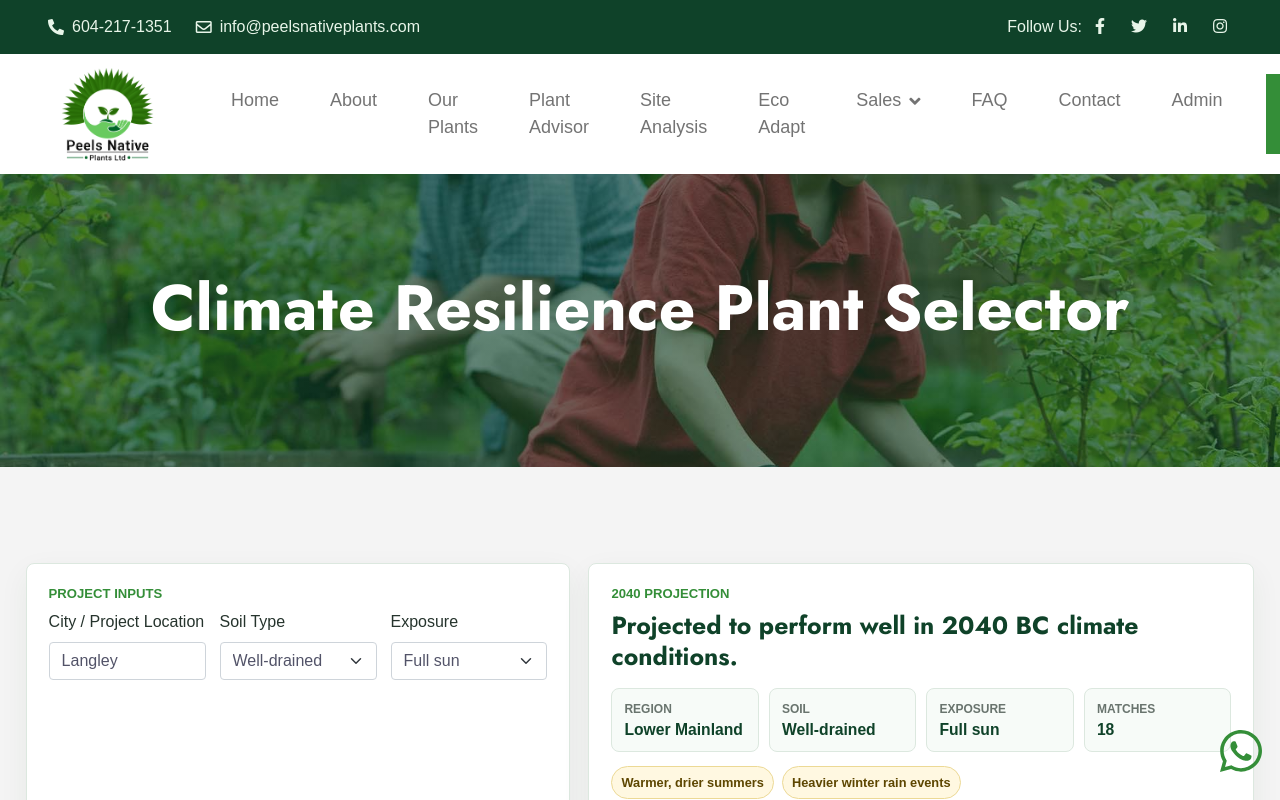
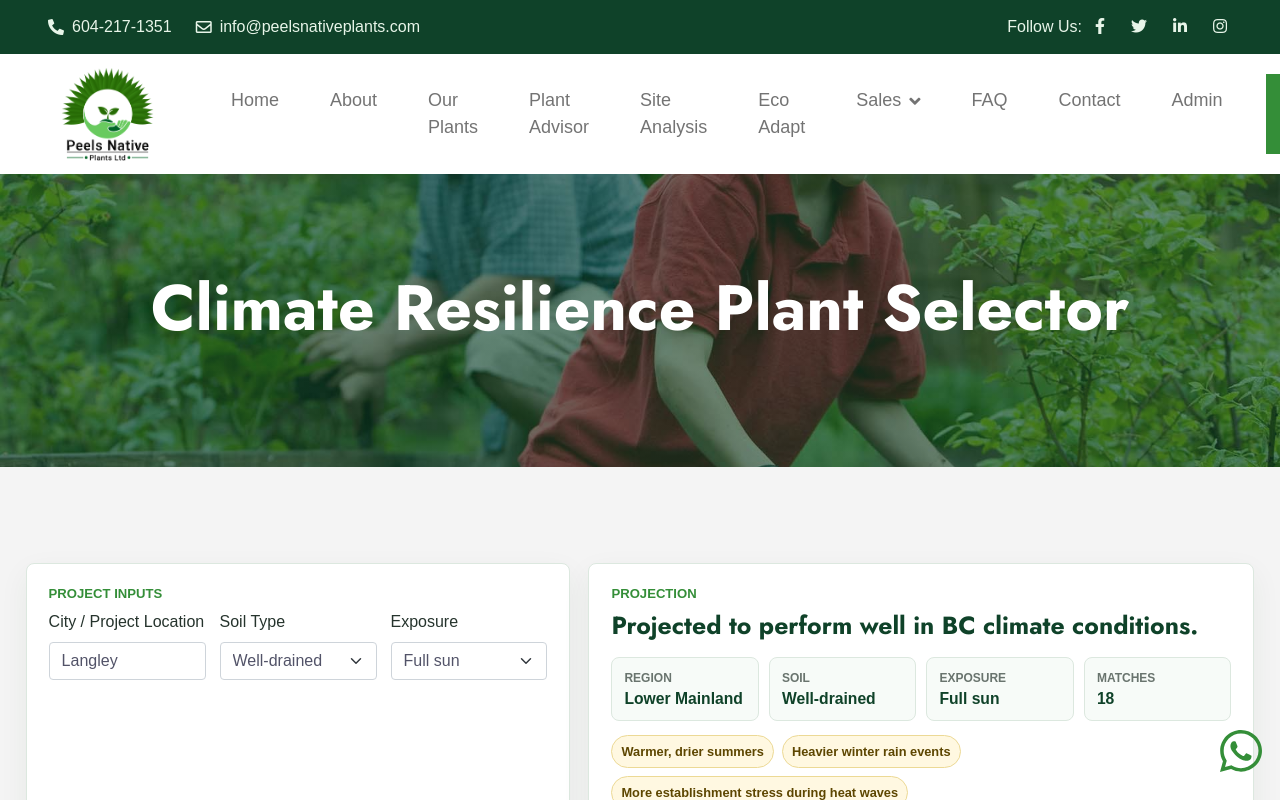
Before and after one commit to varunrampal/pnp, a React (Vite) app: page /climate-resilience-selector in a window 1280 px wide. Shown: the top 800 px of the page. Built offline with nearby package versions, Linux system fonts and the light colour scheme.

Commit message:
june19-commit1

```diff
--- a/src/Pages/ClimateResilienceSelector.jsx
+++ b/src/Pages/ClimateResilienceSelector.jsx
@@ -541,8 +541,8 @@ const ClimateResilienceSelector = () => {
           </div>
 
           <div className="climate-projection-panel">
-            <p className="advisor-eyebrow">2040 Projection</p>
-            <h2>Projected to perform well in 2040 BC climate conditions.</h2>
+            <p className="advisor-eyebrow">Projection</p>
+            <h2>Projected to perform well in BC climate conditions.</h2>
             <div className="climate-projection-grid">
               <div>
                 <span>Region</span>
```
Also changed, not shown: 1 other file (tests, documents, lock files or other folders).
